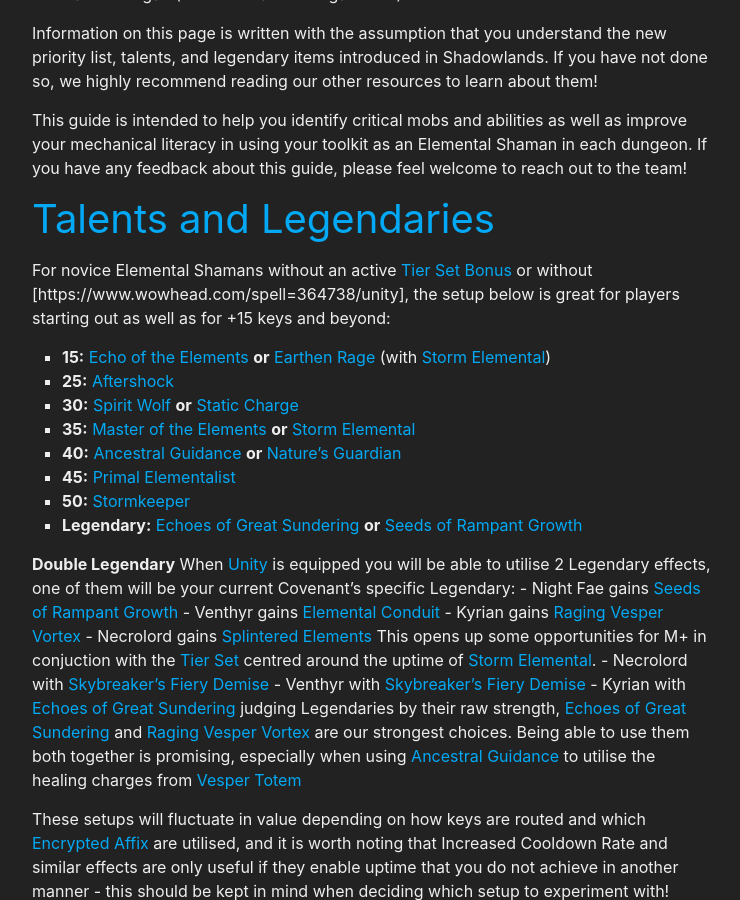
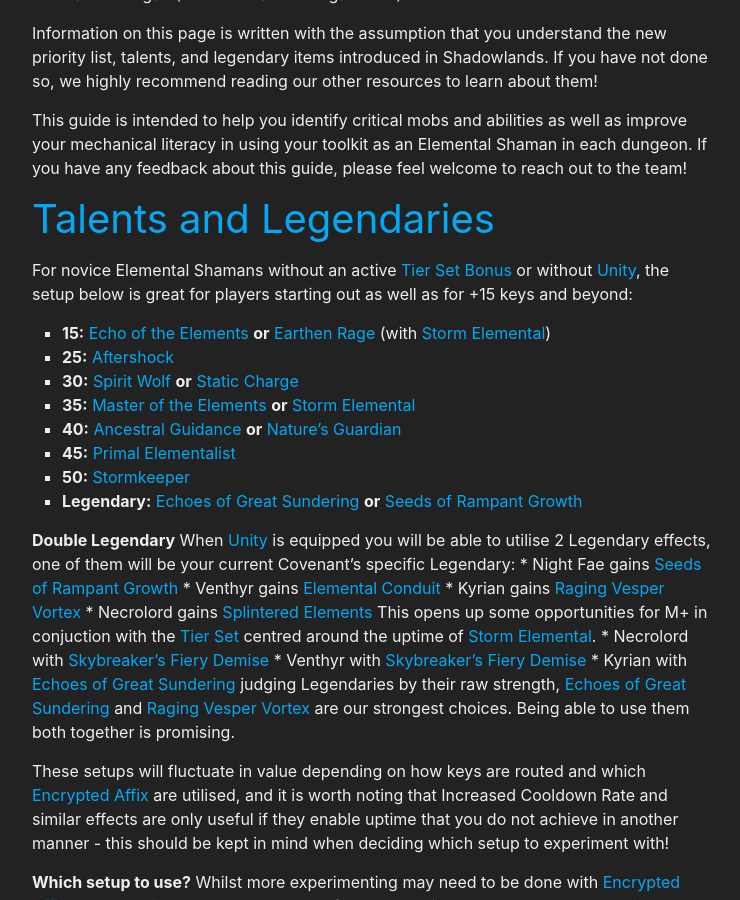
Before and after one commit to stormearthandlava/stormearthandlava.github.io, a Jekyll site: the page built from guide/mythic_plus/mythic_plus.md, in a window 1280 px wide and 900 px high, scrolled down 420 px. Shown: the whole window, without its empty margins (268-1008 px from the left). Built offline with Jekyll 4.4.1, drawn with Linux system fonts in a browser that asks for light colours; a script that is not in the unit is left out.

Commit message:
Update mythic_plus.md

```diff
--- a/guide/mythic_plus/mythic_plus.md
+++ b/guide/mythic_plus/mythic_plus.md
@@ -36,14 +36,14 @@
 
 **Double Legendary**
 When [Unity](https://www.wowhead.com/spell=364738/unity) is equipped you will be able to utilise 2 Legendary effects, one of them will be your current Covenant's specific Legendary:
-      - Night Fae gains {{ site.data.legendary.night_fae }}
-      - Venthyr gains {{ site.data.legendary.venthyr }}
-      - Kyrian gains {{ site.data.legendary.kyrian }}
-      - Necrolord gains {{ site.data.legendary.necrolord }}
+      * Night Fae gains {{ site.data.legendary.night_fae }}
+      * Venthyr gains {{ site.data.legendary.venthyr }}
+      * Kyrian gains {{ site.data.legendary.kyrian }}
+      * Necrolord gains {{ site.data.legendary.necrolord }}
 This opens up some opportunities for M+ in conjuction with the [Tier Set](https://www.wowhead.com/item-set=1499/theurgic-starspeakers-regalia) centred around the uptime of {{ site.data.talent.se }}.
-      - Necrolord with {{ site.data.legendary.skybreaker }}
-      - Venthyr with {{ site.data.legendary.skybreaker }}
-      - Kyrian with {{ site.data.legendary.eogs }} judging Legendaries by their raw strength, {{ site.data.legendary.eogs }} and {{ site.data.legendary.kyrian }} are our strongest choices. Being able to use them both together is promising, especially when using {{ site.data.talent.ancestral_guidance }} to utilise the healing charges from {{ site.data.spell.vesper_totem }}
+      * Necrolord with {{ site.data.legendary.skybreaker }}
+      * Venthyr with {{ site.data.legendary.skybreaker }}
+      * Kyrian with {{ site.data.legendary.eogs }} judging Legendaries by their raw strength, {{ site.data.legendary.eogs }} and {{ site.data.legendary.kyrian }} are our strongest choices. Being able to use them both together is promising.
 
 These setups will fluctuate in value depending on how keys are routed and which [Encrypted Affix](https://www.wowhead.com/guides/encrypted-affix-shadowlands-mythic-plus-season-3-automata-buffs) are utilised, and it is worth noting that Increased Cooldown Rate and similar effects are only useful if they enable uptime that you do not achieve in another manner - this should be kept in mind when deciding which setup to experiment with!
 
```
Also changed, not shown: other parts of guide/mythic_plus/mythic_plus.md (+1 -1 lines).
